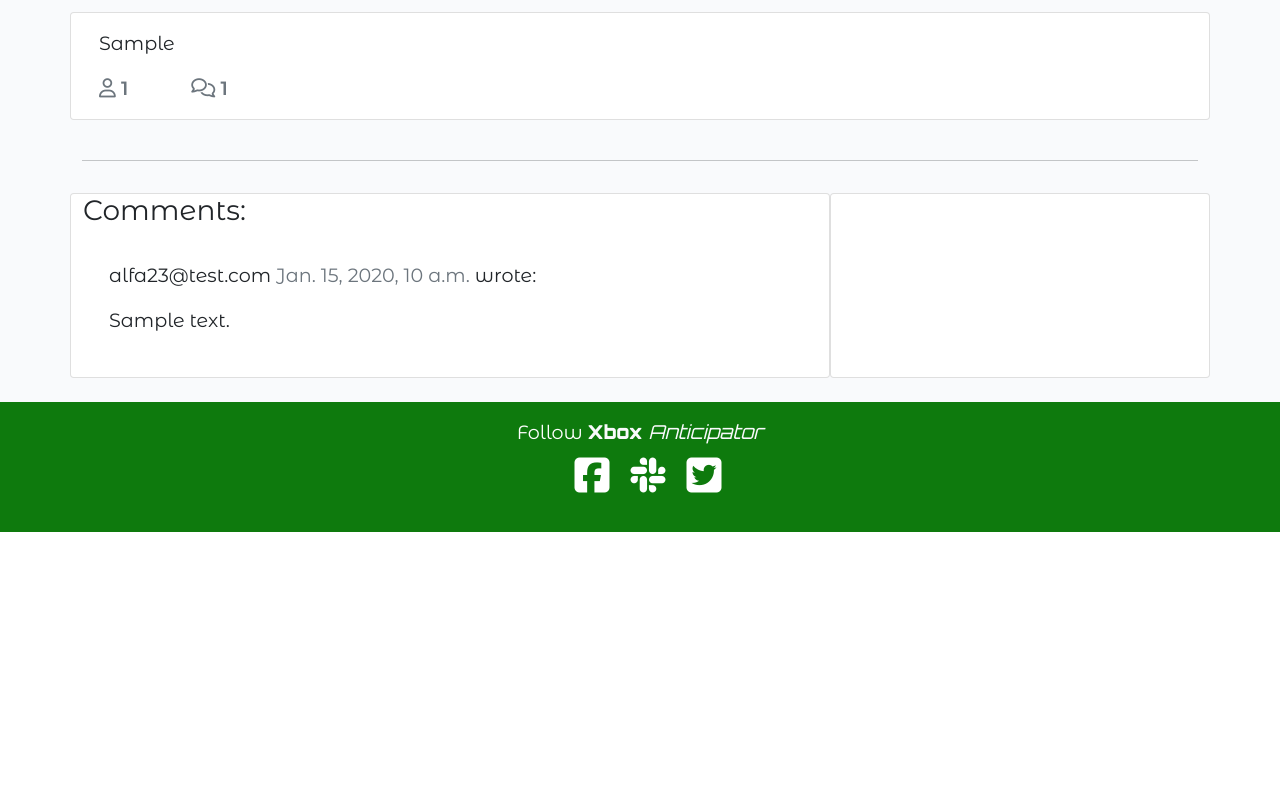
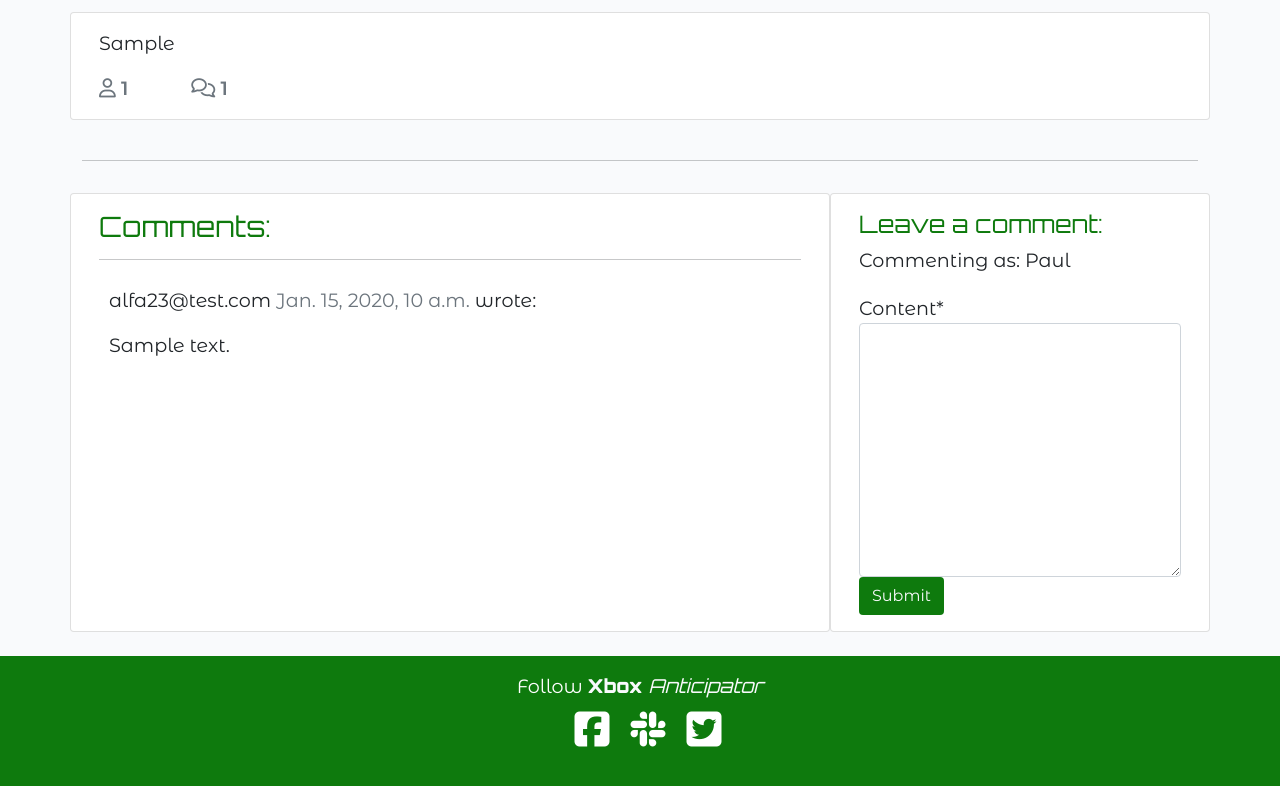
Before and after one commit to alfa23/pp04-xbox-anticipator, a Django app: a page that uses templates/game_detail.html in a window 1280 px wide. Shown: the part 355-1141 px from the top of the page. Before the commit the page ends 887 px from the top, so only its background shows below. Run offline with Django 3.2, Linux system fonts and the light colour scheme; a user stored in the database is signed in; data comes from the database, SQL or seed files in the repository; tables that the repository leaves empty hold one stand-in row (values such as "Sample post"); some libraries are stand-ins or nearby versions.

Commit message:
add: CommentForm & implement comments system

```diff
--- a/anticipator/settings.py
+++ b/anticipator/settings.py
@@ -48,6 +48,7 @@ INSTALLED_APPS = [
     'cloudinary_storage',
     'django.contrib.staticfiles',
     'cloudinary',
+    'crispy_forms',
     'xbox',
 ]
 
@@ -55,6 +56,8 @@ SITE_ID = 1
 
 LOGIN_REDIRECT_URL = 'index'
 LOGOUT_REDIRECT_URL = 'index'
+
+CRISPY_TEMPLATE_PACK = 'bootstrap4'
 
 
 # Custom User Model process referenced from:
--- a/requirements.txt
+++ b/requirements.txt
@@ -4,6 +4,7 @@ dj-database-url==0.5.0
 dj3-cloudinary-storage==0.0.6
 Django==3.2.16
 django-allauth==0.51.0
+django-crispy-forms==1.14.0
 gunicorn==20.1.0
 oauthlib==3.2.2
 psycopg2==2.9.5
--- a/static/css/style.css
+++ b/static/css/style.css
@@ -43,6 +43,16 @@ body {
 .btn-custom:hover {
     background-color: #E84610;
     color: #F9FAFC;
+}
+
+.comment-box {
+    margin-top: 1.2rem;
+}
+
+.comment-header {
+    font-family: 'Orbitron', sans-serif;
+    font-weight: 400;
+    color: #0e7a0d;
 }
 
 .custom-gray {
--- a/templates/game_detail.html
+++ b/templates/game_detail.html
@@ -1,4 +1,6 @@
 {% extends 'base.html' %} {% block content %}
+
+{% load crispy_forms_tags %}
 
 <div class="masthead">
     <div class="container">
@@ -51,10 +53,11 @@
     </div>
     <div class="row">
         <div class="col-md-8 card mb-4  mt-3 ">
-            <h3>Comments:</h3>
             <div class="card-body">
+                <h3 class="comment-header">Comments:</h3>
                 <!-- We want a for loop inside the empty control tags to iterate through each comment in comments -->
                 {% for comment in comments %}
+                <hr>
                 <div class="comments" style="padding: 10px;">
                     <p class="font-weight-bold">
                         <!-- The commenter's name goes here. Check the model if you're not sure what that is -->
@@ -73,7 +76,21 @@
         </div>
         <div class="col-md-4 card mb-4  mt-3 ">
             <div class="card-body">
-                <!-- For later -->
+                {% if commented %}
+                <div class="alert alert-success" role="alert">
+                    Your comment is awaiting approval
+                </div>
+                {% else %}
+                {% if user.is_authenticated %}
+                <h4 class="comment-header">Leave a comment:</h4>
+                <p>Commenting as: {{ user.first_name }}</p>
+                <form method="POST" class="comment-box">
+                    {{ comment_form | crispy }}
+                    {% csrf_token %}
+                    <button class="btn btn-custom" type="submit">Submit</button>
+                </form>
+                {% endif %}
+                {% endif %}
             </div>
         </div>
     </div>
--- a/xbox/forms.py
+++ b/xbox/forms.py
@@ -4,7 +4,7 @@
 from django.contrib.auth.forms import UserCreationForm, UserChangeForm
 from allauth.account.forms import SignupForm
 from django import forms
-from .models import CustomUser, Game
+from .models import CustomUser, Game, Comment
 
 
 class CustomUserCreationForm(UserCreationForm):
@@ -51,3 +51,9 @@ class GameForm(forms.ModelForm):
             'info_excerpt',
             'status',
         ]
+
+
+class CommentForm(forms.ModelForm):
+    class Meta:
+        model = Comment
+        fields = ('content',)
--- a/xbox/views.py
+++ b/xbox/views.py
@@ -4,7 +4,7 @@
 from django.shortcuts import render, get_object_or_404
 from django.urls import reverse_lazy
 from django.views.generic.edit import CreateView
-from .forms import CustomUserCreationForm, GameForm
+from .forms import CustomUserCreationForm, GameForm, CommentForm
 from django.views import generic, View
 from .models import Game, Rating, Comment, CustomUser
 
@@ -43,6 +43,42 @@ class GameDetail(View):
                 'game': game,
                 'commenters': commenters,
                 'comments': comments,
+                'commented': False,
+                'comment_form': CommentForm(),
+                'liked': liked
+            }
+        )
+
+    def post(self, request, slug, *args, **kwargs):
+        queryset = Game.objects.filter(status=1)
+        game = get_object_or_404(queryset, slug=slug)
+        commenters = game.commenters_tally.count()
+        comments = game.comments.filter(approved=True).order_by('posted_on')
+        liked = False
+        # if game.likes.filter(id=self.request.user.id).exists():
+        #     liked = True
+
+        comment_form = CommentForm(data=request.POST)
+
+        if comment_form.is_valid():
+            user_id = request.user.first_name
+            comment_form.instance.email = request.user.email
+            comment_form.instance.name = user_id
+            comment = comment_form.save(commit=False)
+            comment.game = game
+            comment.save()
+        else:
+            comment_form = CommentForm()
+
+        return render(
+            request,
+            'game_detail.html',
+            {
+                'game': game,
+                'commenters': commenters,
+                'comments': comments,
+                'commented': True,
+                'comment_form': CommentForm(),
                 'liked': liked
             }
         )
```
